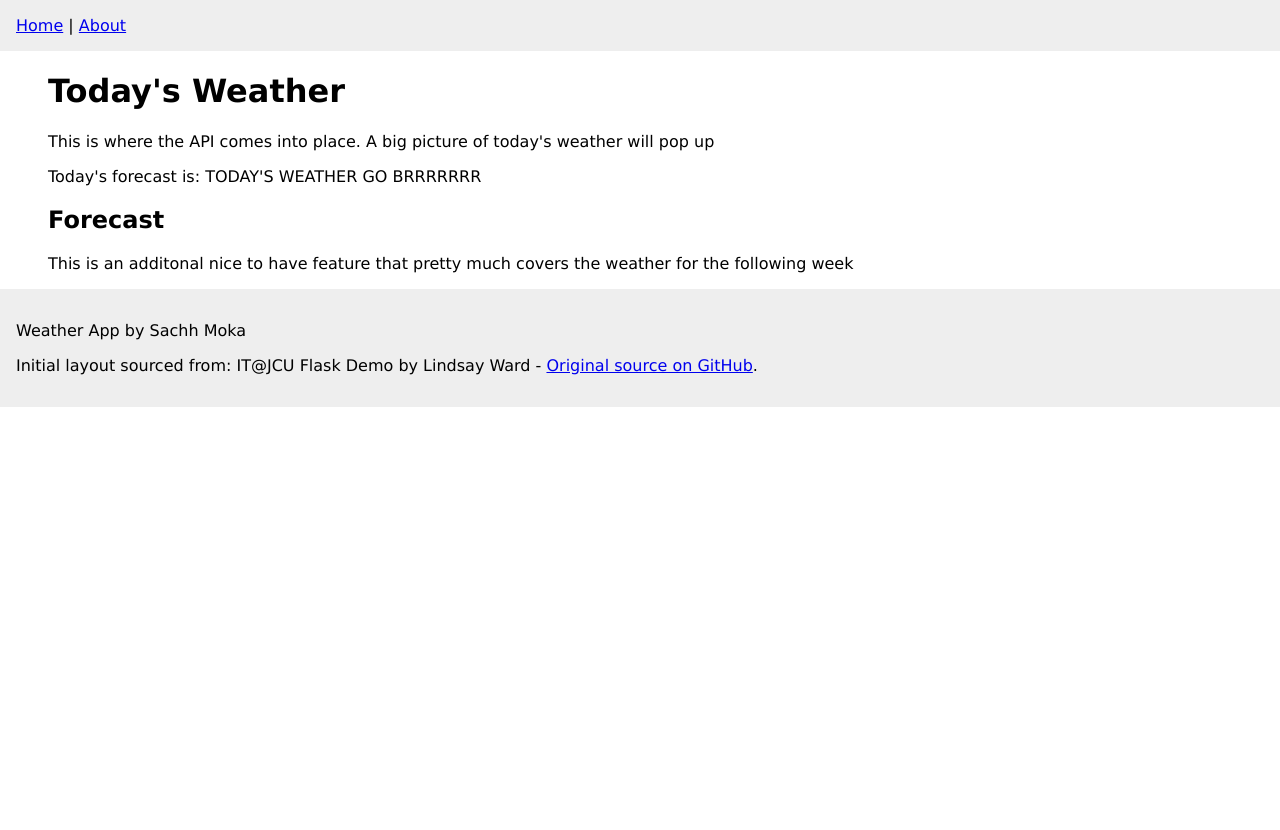
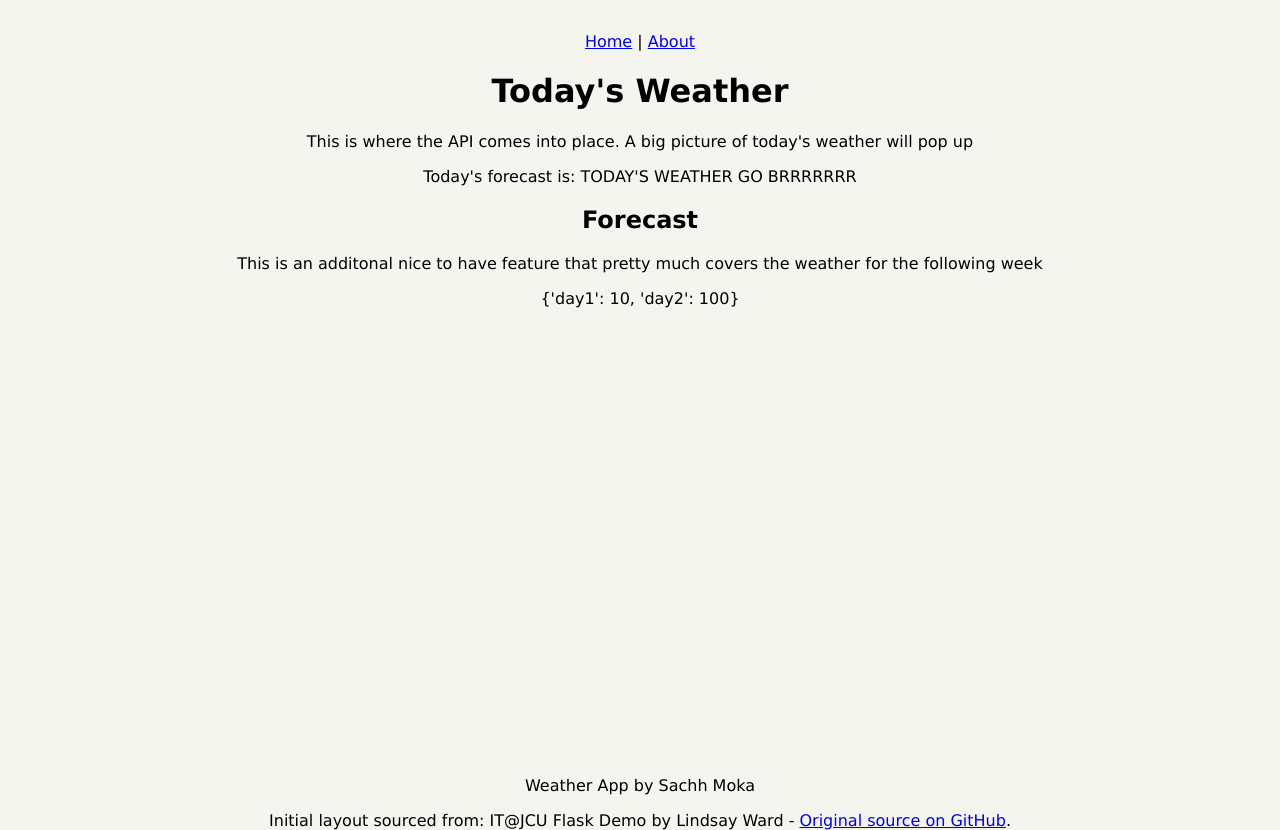
Before and after one commit to sachhm/weather-app, a Flask app: page / in a window 1280 px wide. Before the commit the page ends 407 px from the top, so only its background shows below. Run offline with Flask 3, Linux system fonts and the light colour scheme.

Commit message:
Refactor CSS

```diff
--- a/app.py
+++ b/app.py
@@ -4,7 +4,8 @@ app = Flask(__name__)
 @app.route('/')
 def index():
     todays_weather = "TODAY'S WEATHER GO BRRRRRRR"
-    return render_template('index.html', todays_weather=todays_weather)
+    week_forecast = {"day1":10, "day2":100}
+    return render_template('index.html', todays_weather=todays_weather, week_forecast=week_forecast)
 
 @app.route('/about')
 def about():
--- a/static/styles.css
+++ b/static/styles.css
@@ -1,13 +1,24 @@
+/*styles.css*/
+
 body {
     font-family: 'Lucida Grande', 'Lucida Sans Unicode', 'Geneva', 'Verdana', sans-serif;
+    background-color: rgb(245, 245, 240); /*The Fabien Sanglard special*/
     margin: 0;
 }
 
 #nav, #footer {
-    background-color: #eee;
-    padding: 1em;
+    padding-top: 2em;
+    text-align: center;
 }
 
 #content {
-    margin-left: 3em;
+    text-align: center;
+    word-wrap: normal;
 }
+
+#footer {
+    position: absolute;
+    bottom: 0;
+    width: 100%;
+    height: 2.5em;            /* Footer height */
+  }
--- a/templates/index.html
+++ b/templates/index.html
@@ -7,4 +7,5 @@
 
     <h2>Forecast</h2>
     <p>This is an additonal nice to have feature that pretty much covers the weather for the following week</p>
+    <p>{{week_forecast}}</p>
 {% endblock %}
```
